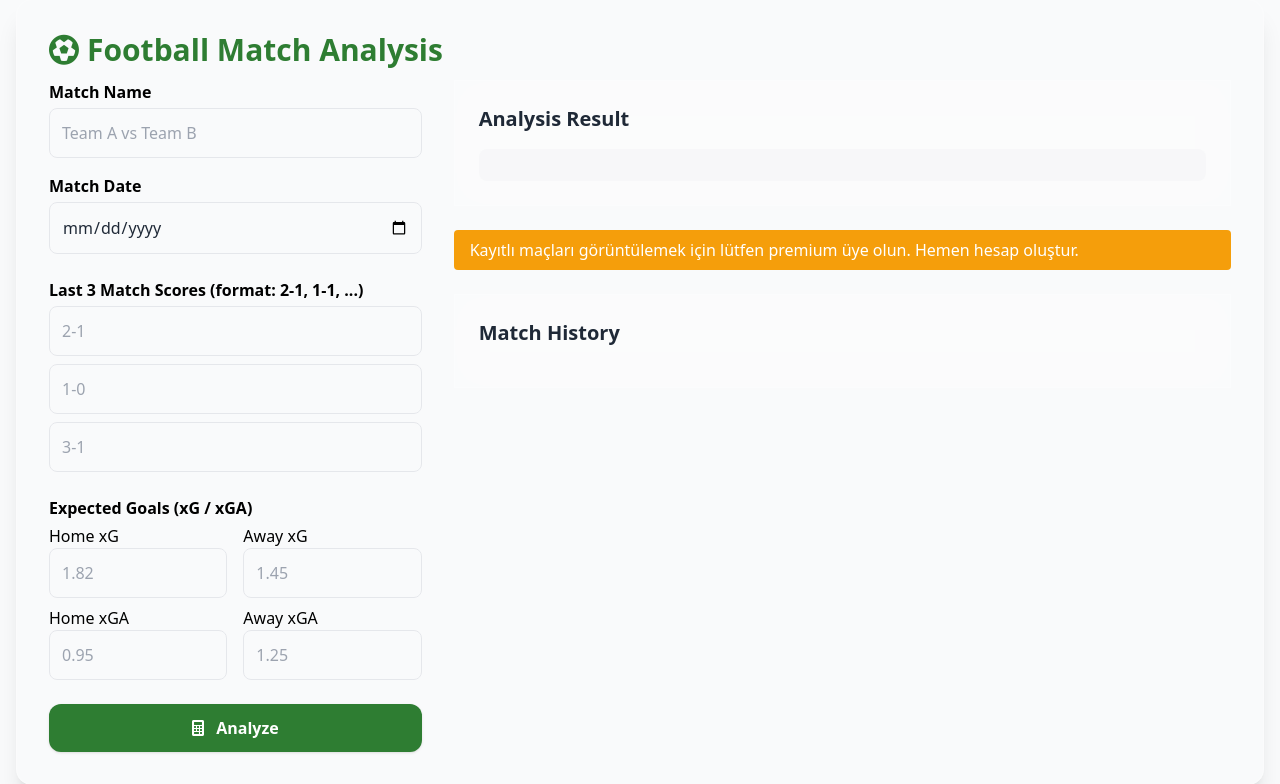
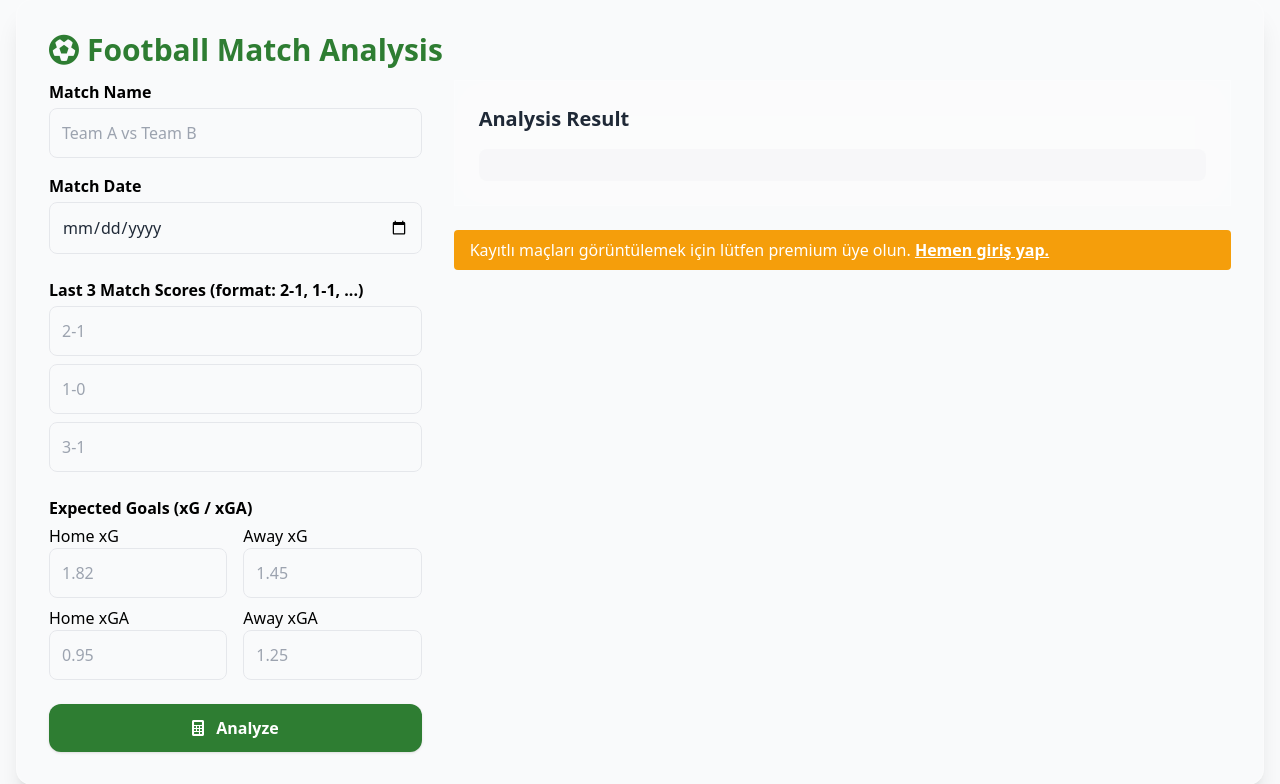
Before and after one commit to lazcansar/bigol, a PHP site: page / in a window 1280 px wide. Shown: the part 354-1138 px from the top of the page. Run offline with PHP 8.4, Linux system fonts and the light colour scheme; data that the repository does not hold is empty; some libraries are stand-ins or nearby versions.

Commit message:
Index Update

```diff
--- a/index.php
+++ b/index.php
@@ -221,21 +221,20 @@ require_once 'header.php';
           </div>
             <?php
             @$email = $_SESSION['email'];
-
             if ($role) {
-                echo '';
+                echo '<div class="glass p-6">
+            <h3 class="text-xl font-semibold text-gray-800 dark:text-gray-100 mb-4">Match History</h3>
+            <div id="savedFootballMatches" class="space-y-4"></div>
+          </div>';
             } else {
                 echo '
                 <div class="px-4 py-2 bg-amber-500 text-white rounded">
-                Kayıtlı maçları görüntülemek için lütfen premium üye olun. Hemen hesap oluştur.
+                Kayıtlı maçları görüntülemek için lütfen premium üye olun. <a href="login.php" class="font-bold underline">Hemen giriş yap.</a>
                 </div>
                 ';
             }
             ?>
-          <div class="glass p-6">
-            <h3 class="text-xl font-semibold text-gray-800 dark:text-gray-100 mb-4">Match History</h3>
-            <div id="savedFootballMatches" class="space-y-4"></div>
-          </div>
+
         </div>
       </div>
     </div>
```
